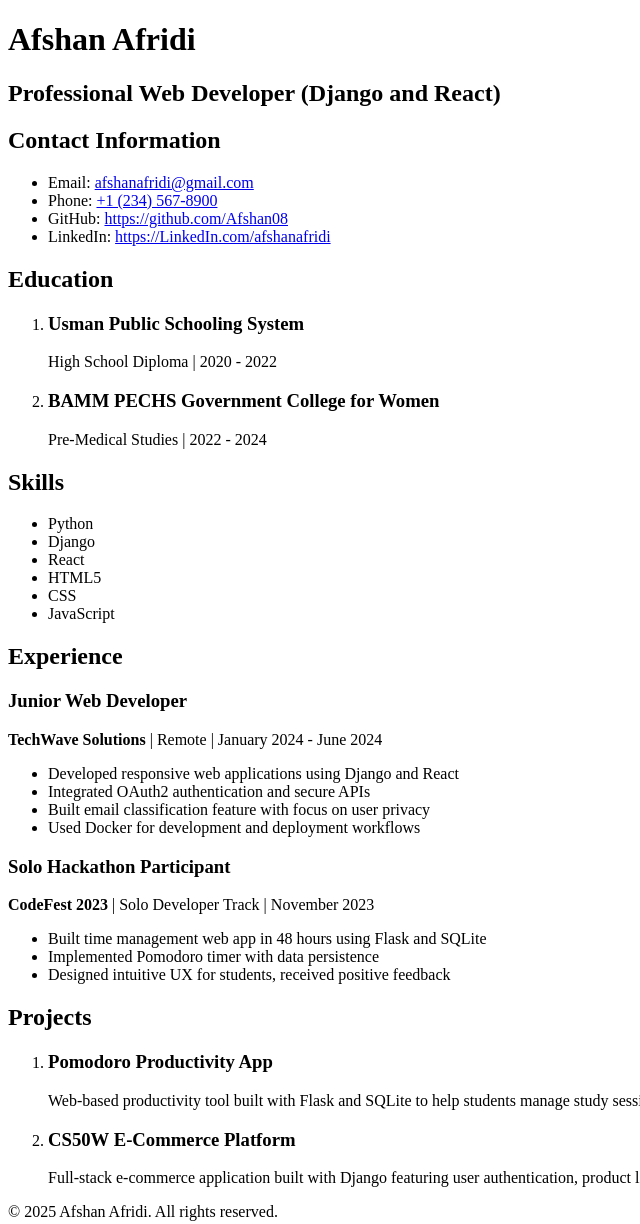
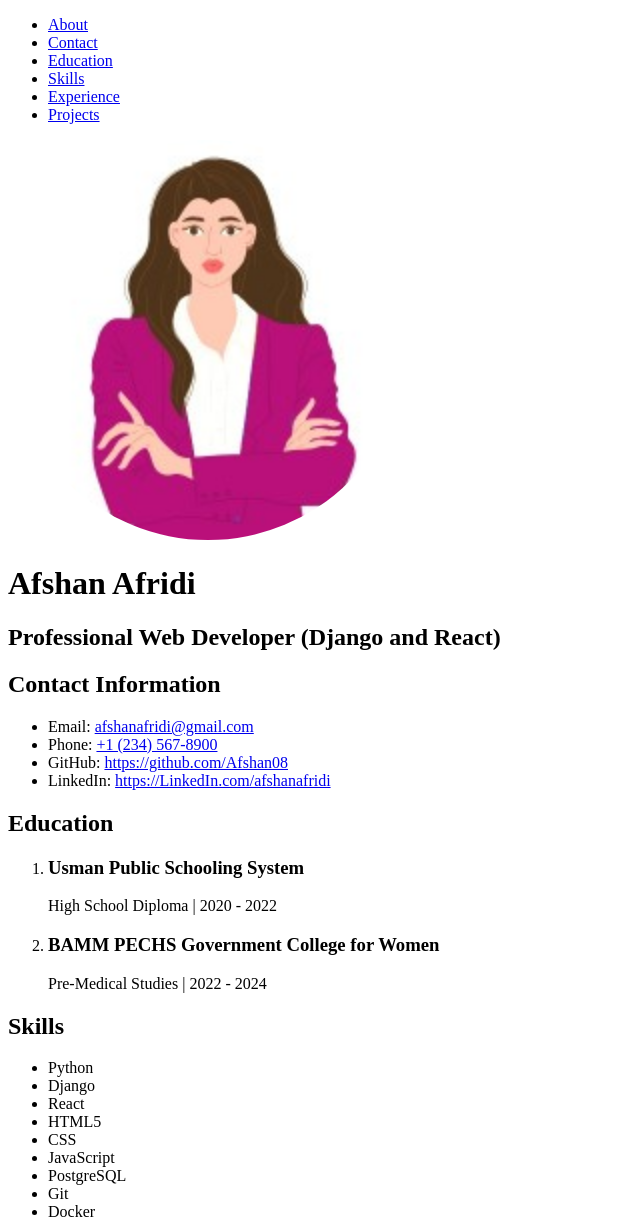
Before and after one commit to Afshan08/Resume, a plain HTML site: page index.html in a window 1280 px wide. Shown: the top 1224 px of the page, without its empty margins (0-640 px from the left). Drawn offline with Linux system fonts and the light colour scheme.

Commit message:
Added Navbar

```diff
--- a/index.html
+++ b/index.html
@@ -6,14 +6,27 @@
     <title>Afshan Afridi - Resume</title>
 </head>
 <body>
-    <!-- Header Section -->
-    <header>
+    <!-- Navigation Bar -->
+    <nav>
+        <ul>
+            <li><a href="#about">About</a></li>
+            <li><a href="#contact">Contact</a></li>
+            <li><a href="#education">Education</a></li>
+            <li><a href="#skills">Skills</a></li>
+            <li><a href="#experience">Experience</a></li>
+            <li><a href="#projects">Projects</a></li>
+        </ul>
+    </nav>
+
+    <!-- Header Section with Image -->
+    <header id="about">
+        <img src="afshan.jpg" alt="Afshan Afridi Profile Picture" width="400" height="400" style="border-radius: 50%;">
         <h1>Afshan Afridi</h1>
         <h2>Professional Web Developer (Django and React)</h2>
     </header>
 
     <!-- Contact Information -->
-    <section>
+    <section id="contact">
         <h2>Contact Information</h2>
         <ul>
             <li>Email: <a href="mailto:afshanafridi@gmail.com">afshanafridi@gmail.com</a></li>
@@ -24,7 +37,7 @@
     </section>
 
     <!-- Education Section -->
-    <section>
+    <section id="education">
         <h2>Education</h2>
         <ol>
             <li>
@@ -39,7 +52,7 @@
     </section>
 
     <!-- Skills Section -->
-    <section>
+    <section id="skills">
         <h2>Skills</h2>
         <ul>
             <li>Python</li>
@@ -48,11 +61,14 @@
             <li>HTML5</li>
             <li>CSS</li>
             <li>JavaScript</li>
+            <li>PostgreSQL</li>
+            <li>Git</li>
+            <li>Docker</li>
         </ul>
     </section>
 
     <!-- Experience Section -->
-    <section>
+    <section id="experience">
         <h2>Experience</h2>
 
         <article>
@@ -61,7 +77,7 @@
             <ul>
                 <li>Developed responsive web applications using Django and React</li>
                 <li>Integrated OAuth2 authentication and secure APIs</li>
-                <li>Built email classification feature with focus on user privacy</li>
+                <li>Built email classification feature focusing on user privacy</li>
                 <li>Used Docker for development and deployment workflows</li>
             </ul>
         </article>
@@ -78,7 +94,7 @@
     </section>
 
     <!-- Projects Section -->
-    <section>
+    <section id="projects">
         <h2>Projects</h2>
         <ol>
             <li>
```
Also changed, not shown: afshan.jpg (added).
